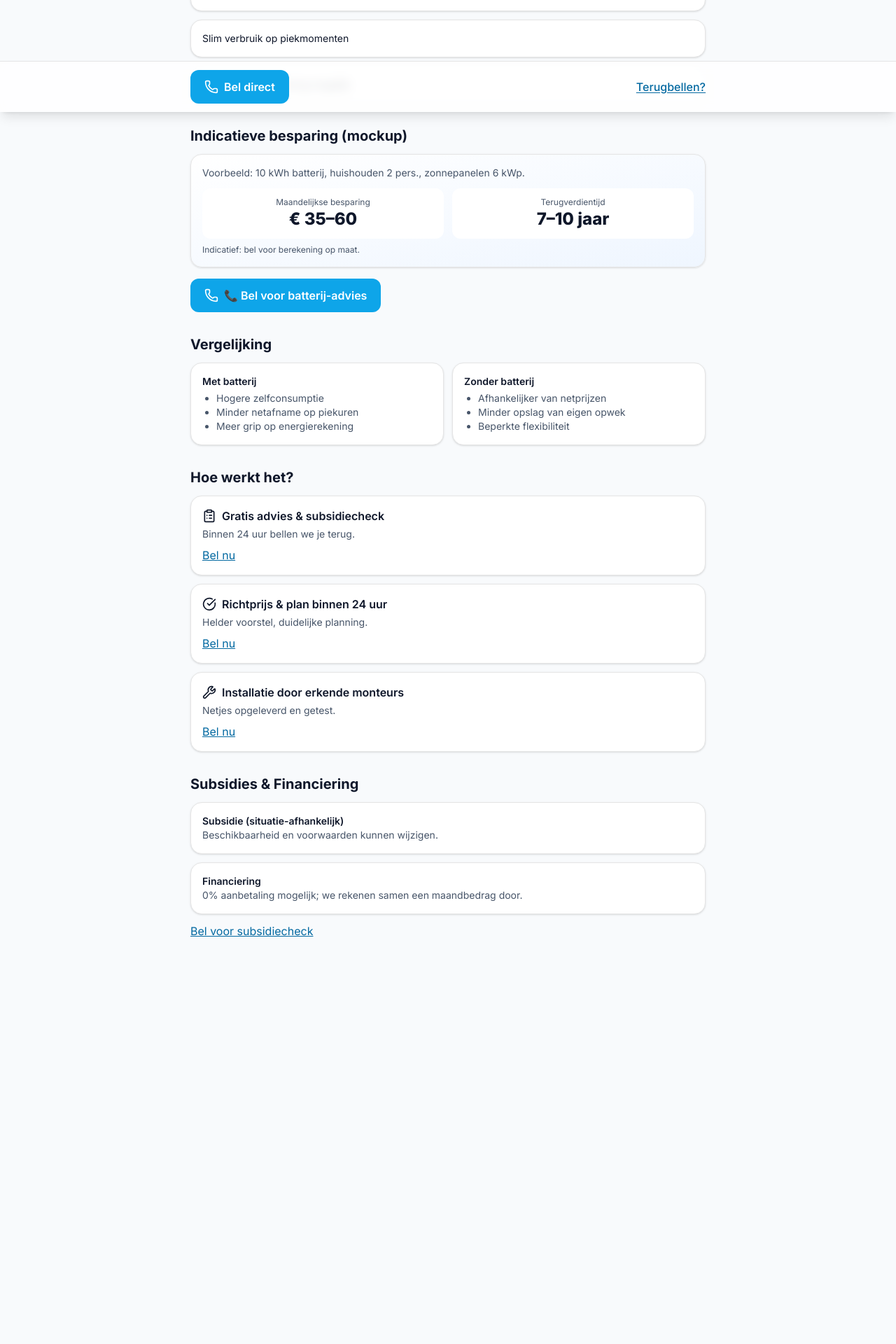
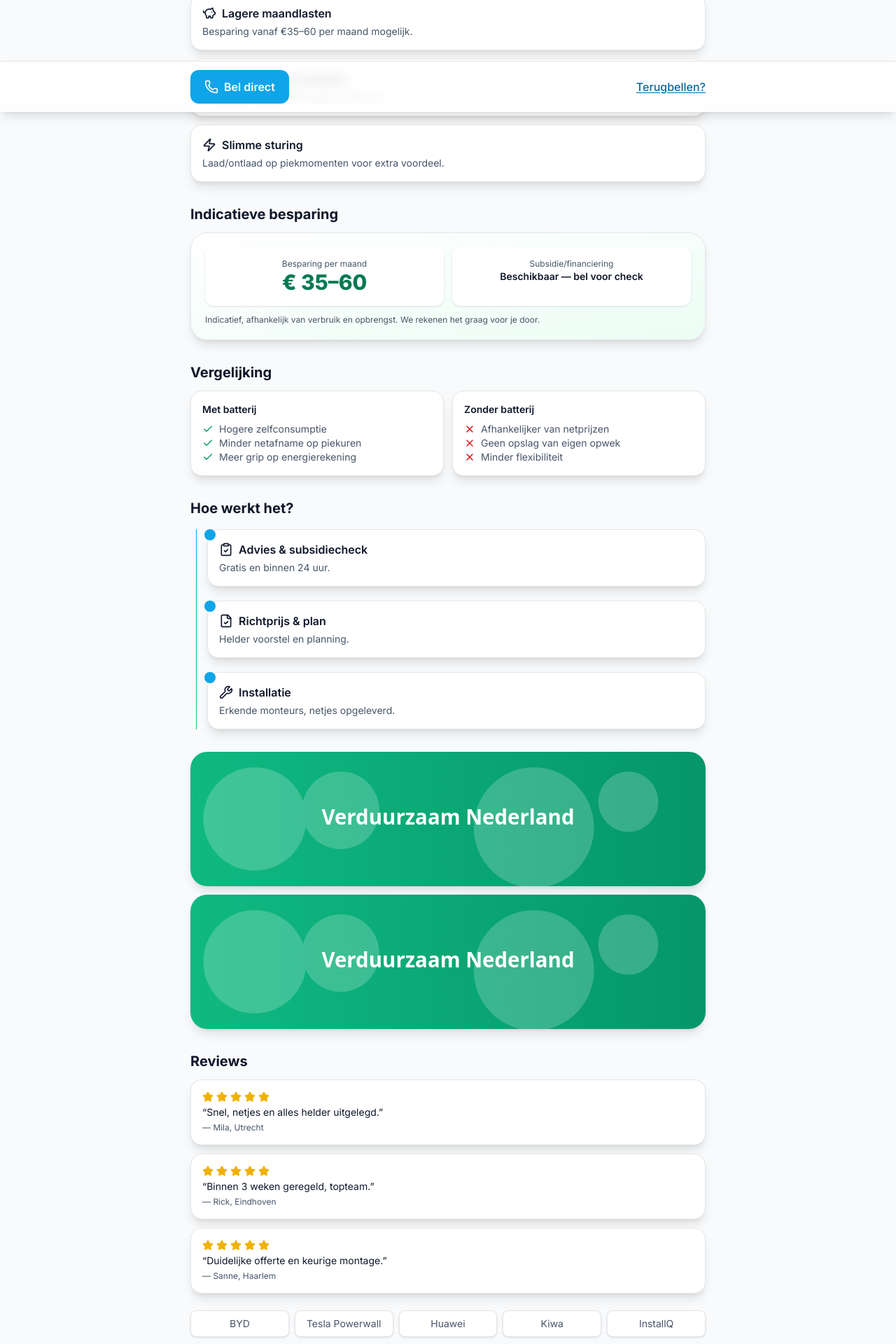
Before and after one commit to OkanLimitless/verduurzamen, a Next.js app: page /thuisbatterij in a window 1280 px wide. Shown: the part 640-2560 px from the top of the page at 70% size. Before the commit the page ends 2070 px from the top, so only its background shows below. Built offline with nearby package versions, Linux system fonts and the light colour scheme; no server answers.

Commit message:
Thuisbatterij SaaS redesign: gradient hero with image, benefits, savings card, comparison table, timeline, testimonials and logos, financing banner; sticky call bar

```diff
--- a/components/landers/ThuisbatterijLander.tsx
+++ b/components/landers/ThuisbatterijLander.tsx
@@ -2,8 +2,12 @@
 
 import { useState } from "react";
 import Hero from "@/components/saas/Hero";
-import Steps from "@/components/saas/Steps";
-import ServicesGrid from "@/components/saas/ServicesGrid";
+import BenefitCards from "@/components/saas/BenefitCards";
+import SavingsCard from "@/components/saas/SavingsCard";
+import Comparison from "@/components/saas/Comparison";
+import Timeline from "@/components/saas/Timeline";
+import Testimonials from "@/components/saas/Testimonials";
+import FinancingBanner from "@/components/saas/FinancingBanner";
 import CallCTA from "@/components/CallCTA";
 import StickyCallBar from "@/components/StickyCallBar";
 import CallbackSheet from "@/components/CallbackSheet";
@@ -23,75 +27,29 @@ export default function ThuisbatterijLander() {
           subtitle="Sla je zonne-energie op, gebruik stroom op piekmomenten en word minder afhankelijk van energieleveranciers."
           tel={TEL}
           onOpenCallback={() => setOpen(true)}
+          imageUrl="/hero.svg"
         />
       </div>
 
-      <section className="mt-8">
-        <h2 className="text-xl font-bold">Waarom een thuisbatterij?</h2>
-        <div className="mt-3 grid gap-3">
-          {["Opslaan van zonne-energie", "Minder afhankelijk van energieleveranciers", "Slim verbruik op piekmomenten", "Subsidie & financiering mogelijk"].map((b) => (
-            <div key={b} className="rounded-2xl border border-neutral-200 bg-white shadow-sm p-4 text-sm">{b}</div>
-          ))}
+      <BenefitCards />
+      <SavingsCard />
+      <Comparison />
+      <Timeline />
+
+      <section className="mt-8 grid gap-3">
+        <div className="rounded-3xl overflow-hidden shadow-lg">
+          <img src="/hero.svg" alt="Tevreden klant met thuisbatterij" className="w-full h-48 object-cover" />
+        </div>
+        <div className="rounded-3xl overflow-hidden shadow-lg">
+          <img src="/hero.svg" alt="Monteurs aan het werk" className="w-full h-48 object-cover" />
         </div>
       </section>
 
-      <section className="mt-8">
-        <h2 className="text-xl font-bold">Indicatieve besparing (mockup)</h2>
-        <div className="mt-3 rounded-2xl border border-neutral-200 bg-gradient-to-br from-white to-blue-50 shadow-sm p-4">
-          <p className="text-sm text-[var(--muted)]">Voorbeeld: 10 kWh batterij, huishouden 2 pers., zonnepanelen 6 kWp.</p>
-          <div className="mt-3 grid grid-cols-2 gap-3 text-center">
-            <div className="rounded-xl bg-white p-3">
-              <p className="text-xs text-[var(--muted)]">Maandelijkse besparing</p>
-              <p className="text-2xl font-extrabold">€ 35–60</p>
-            </div>
-            <div className="rounded-xl bg-white p-3">
-              <p className="text-xs text-[var(--muted)]">Terugverdientijd</p>
-              <p className="text-2xl font-extrabold">7–10 jaar</p>
-            </div>
-          </div>
-          <p className="mt-2 text-xs text-[var(--muted)]">Indicatief: bel voor berekening op maat.</p>
-        </div>
-        <div className="mt-4"><CallCTA tel={TEL} label="📞 Bel voor batterij-advies" /></div>
-      </section>
+      <Testimonials />
+      <FinancingBanner tel={TEL} />
 
       <section className="mt-8">
-        <h2 className="text-xl font-bold">Vergelijking</h2>
-        <div className="mt-3 grid grid-cols-2 gap-3 text-sm">
-          <div className="rounded-2xl border border-neutral-200 bg-white shadow-sm p-4">
-            <p className="font-semibold">Met batterij</p>
-            <ul className="list-disc pl-5 mt-1 text-[var(--muted)]">
-              <li>Hogere zelfconsumptie</li>
-              <li>Minder netafname op piekuren</li>
-              <li>Meer grip op energierekening</li>
-            </ul>
-          </div>
-          <div className="rounded-2xl border border-neutral-200 bg-white shadow-sm p-4">
-            <p className="font-semibold">Zonder batterij</p>
-            <ul className="list-disc pl-5 mt-1 text-[var(--muted)]">
-              <li>Afhankelijker van netprijzen</li>
-              <li>Minder opslag van eigen opwek</li>
-              <li>Beperkte flexibiliteit</li>
-            </ul>
-          </div>
-        </div>
-      </section>
-
-      <Steps />
-
-      <section className="mt-8">
-        <h2 className="text-xl font-bold">Subsidies & Financiering</h2>
-        <div className="mt-3 grid gap-3">
-          {[
-            { t: "Subsidie (situatie-afhankelijk)", d: "Beschikbaarheid en voorwaarden kunnen wijzigen." },
-            { t: "Financiering", d: "0% aanbetaling mogelijk; we rekenen samen een maandbedrag door." },
-          ].map((i) => (
-            <div key={i.t} className="rounded-2xl border border-neutral-200 bg-white shadow-sm p-4 text-sm">
-              <p className="font-semibold">{i.t}</p>
-              <p className="text-[var(--muted)]">{i.d}</p>
-            </div>
-          ))}
-        </div>
-        <div className="mt-3"><a href={`tel:${TEL}`} className="text-[var(--brand-700)] underline">Bel voor subsidiecheck</a></div>
+        <div className="flex items-center justify-center"><CallCTA tel={TEL} label="📞 Bel nu" /></div>
       </section>
 
       <StickyCallBar tel={TEL} onOpenCallback={() => setOpen(true)} />
--- /dev/null
+++ b/components/saas/BenefitCards.tsx
@@ -0,0 +1,23 @@
+import { Battery, ShieldCheck, PiggyBank, Zap } from "lucide-react";
+
+export default function BenefitCards() {
+  const items = [
+    { icon: <Battery className="size-5" aria-hidden />, title: "Opslaan zonne-energie", desc: "Gebruik je eigen stroom wanneer jij wilt." },
+    { icon: <PiggyBank className="size-5" aria-hidden />, title: "Lagere maandlasten", desc: "Besparing vanaf €35–60 per maand mogelijk." },
+    { icon: <ShieldCheck className="size-5" aria-hidden />, title: "Betrouwbare installatie", desc: "A-merken en gecertificeerde monteurs." },
+    { icon: <Zap className="size-5" aria-hidden />, title: "Slimme sturing", desc: "Laad/ontlaad op piekmomenten voor extra voordeel." },
+  ];
+  return (
+    <section className="mt-8">
+      <h2 className="text-xl font-bold">Waarom een thuisbatterij?</h2>
+      <div className="mt-3 grid gap-3">
+        {items.map((i) => (
+          <div key={i.title} className="rounded-2xl border border-neutral-200 bg-white shadow-lg p-4">
+            <div className="flex items-center gap-2 text-[var(--ink)]">{i.icon}<p className="font-semibold">{i.title}</p></div>
+            <p className="text-sm text-[var(--muted)] mt-1">{i.desc}</p>
+          </div>
+        ))}
+      </div>
+    </section>
+  );
+}
--- /dev/null
+++ b/components/saas/Comparison.tsx
@@ -0,0 +1,29 @@
+import { Check, X } from "lucide-react";
+
+export default function Comparison() {
+  const pros = ["Hogere zelfconsumptie", "Minder netafname op piekuren", "Meer grip op energierekening"];
+  const cons = ["Afhankelijker van netprijzen", "Geen opslag van eigen opwek", "Minder flexibiliteit"];
+  return (
+    <section className="mt-8">
+      <h2 className="text-xl font-bold">Vergelijking</h2>
+      <div className="mt-3 grid grid-cols-2 gap-3 text-sm">
+        <div className="rounded-2xl border border-neutral-200 bg-white shadow-lg p-4">
+          <p className="font-semibold">Met batterij</p>
+          <ul className="mt-2 list-none">
+            {pros.map((p) => (
+              <li key={p} className="flex items-center gap-2 text-[var(--muted)]"><Check className="size-4 text-emerald-600" aria-hidden /> {p}</li>
+            ))}
+          </ul>
+        </div>
+        <div className="rounded-2xl border border-neutral-200 bg-white shadow-lg p-4">
+          <p className="font-semibold">Zonder batterij</p>
+          <ul className="mt-2 list-none">
+            {cons.map((c) => (
+              <li key={c} className="flex items-center gap-2 text-[var(--muted)]"><X className="size-4 text-red-600" aria-hidden /> {c}</li>
+            ))}
+          </ul>
+        </div>
+      </div>
+    </section>
+  );
+}
--- /dev/null
+++ b/components/saas/FinancingBanner.tsx
@@ -0,0 +1,13 @@
+import CallCTA from "@/components/CallCTA";
+
+export default function FinancingBanner({ tel }: { tel: string }) {
+  return (
+    <section className="mt-10">
+      <div className="rounded-3xl p-6 md:p-8 bg-gradient-to-br from-[var(--brand-700)] to-[var(--brand-600)] text-white shadow-xl">
+        <h3 className="text-2xl font-extrabold">0% aanbetaling mogelijk — vanaf een vast maandbedrag</h3>
+        <p className="mt-1 text-white/90">Bel voor een snelle financierings- en subsidiecheck. Binnen 2 minuten inzicht.</p>
+        <div className="mt-4"><CallCTA tel={tel} label="📞 Bel direct" /></div>
+      </div>
+    </section>
+  );
+}
--- /dev/null
+++ b/components/saas/LogosRow.tsx
@@ -0,0 +1,10 @@
+export default function LogosRow() {
+  const logos = ["BYD", "Tesla Powerwall", "Huawei", "Kiwa", "InstallQ"];
+  return (
+    <div className="mt-6 grid grid-cols-3 sm:grid-cols-5 gap-2 text-xs md:text-sm text-center text-[var(--muted)]">
+      {logos.map((l) => (
+        <div key={l} className="rounded-lg border border-neutral-200 bg-white px-3 py-2 shadow-sm">{l}</div>
+      ))}
+    </div>
+  );
+}
--- /dev/null
+++ b/components/saas/SavingsCard.tsx
@@ -0,0 +1,20 @@
+export default function SavingsCard() {
+  return (
+    <section className="mt-8">
+      <h2 className="text-xl font-bold">Indicatieve besparing</h2>
+      <div className="mt-3 rounded-3xl border border-neutral-200 bg-gradient-to-br from-white to-emerald-50 shadow-lg p-5">
+        <div className="grid grid-cols-2 gap-3 text-center">
+          <div className="rounded-xl bg-white p-4 shadow-sm">
+            <p className="text-xs text-[var(--muted)]">Besparing per maand</p>
+            <p className="text-3xl font-extrabold text-emerald-700">€ 35–60</p>
+          </div>
+          <div className="rounded-xl bg-white p-4 shadow-sm">
+            <p className="text-xs text-[var(--muted)]">Subsidie/financiering</p>
+            <p className="text-sm font-semibold">Beschikbaar — bel voor check</p>
+          </div>
+        </div>
+        <p className="mt-3 text-xs text-[var(--muted)]">Indicatief, afhankelijk van verbruik en opbrengst. We rekenen het graag voor je door.</p>
+      </div>
+    </section>
+  );
+}
--- /dev/null
+++ b/components/saas/Testimonials.tsx
@@ -0,0 +1,27 @@
+import { Star } from "lucide-react";
+import LogosRow from "./LogosRow";
+
+export default function Testimonials() {
+  const ts = [
+    { q: "Snel, netjes en alles helder uitgelegd.", a: "Mila, Utrecht" },
+    { q: "Binnen 3 weken geregeld, topteam.", a: "Rick, Eindhoven" },
+    { q: "Duidelijke offerte en keurige montage.", a: "Sanne, Haarlem" },
+  ];
+  return (
+    <section className="mt-8">
+      <h2 className="text-xl font-bold">Reviews</h2>
+      <div className="mt-3 grid gap-3">
+        {ts.map((t) => (
+          <blockquote key={t.q} className="rounded-2xl border border-neutral-200 bg-white shadow-lg p-4">
+            <div className="flex items-center gap-1 text-yellow-500" aria-hidden>
+              {Array.from({ length: 5 }).map((_, i) => (<Star key={i} className="size-4 fill-yellow-500" />))}
+            </div>
+            <p className="text-sm mt-1">“{t.q}”</p>
+            <footer className="text-xs text-[var(--muted)] mt-1">— {t.a}</footer>
+          </blockquote>
+        ))}
+      </div>
+      <LogosRow />
+    </section>
+  );
+}
--- /dev/null
+++ b/components/saas/Timeline.tsx
@@ -0,0 +1,28 @@
+import { ClipboardCheck, FileCheck, Wrench } from "lucide-react";
+
+export default function Timeline() {
+  const items = [
+    { icon: <ClipboardCheck className="size-5" aria-hidden />, t: "Advies & subsidiecheck", d: "Gratis en binnen 24 uur." },
+    { icon: <FileCheck className="size-5" aria-hidden />, t: "Richtprijs & plan", d: "Helder voorstel en planning." },
+    { icon: <Wrench className="size-5" aria-hidden />, t: "Installatie", d: "Erkende monteurs, netjes opgeleverd." },
+  ];
+  return (
+    <section className="mt-8">
+      <h2 className="text-xl font-bold">Hoe werkt het?</h2>
+      <div className="mt-4 relative pl-6">
+        <div className="absolute left-2 top-0 bottom-0 w-px bg-gradient-to-b from-[var(--brand)] to-[var(--accent)]" aria-hidden />
+        <div className="grid gap-5">
+          {items.map((i) => (
+            <div key={i.t} className="relative">
+              <div className="absolute -left-1 top-0 size-4 rounded-full bg-[var(--brand)]" aria-hidden />
+              <div className="rounded-2xl border border-neutral-200 bg-white shadow-lg p-4">
+                <div className="flex items-center gap-2 text-[var(--ink)]">{i.icon}<p className="font-semibold">{i.t}</p></div>
+                <p className="text-sm text-[var(--muted)] mt-1">{i.d}</p>
+              </div>
+            </div>
+          ))}
+        </div>
+      </div>
+    </section>
+  );
+}
```
Also changed, not shown: components/saas/Hero.tsx (+8 -2 lines).
